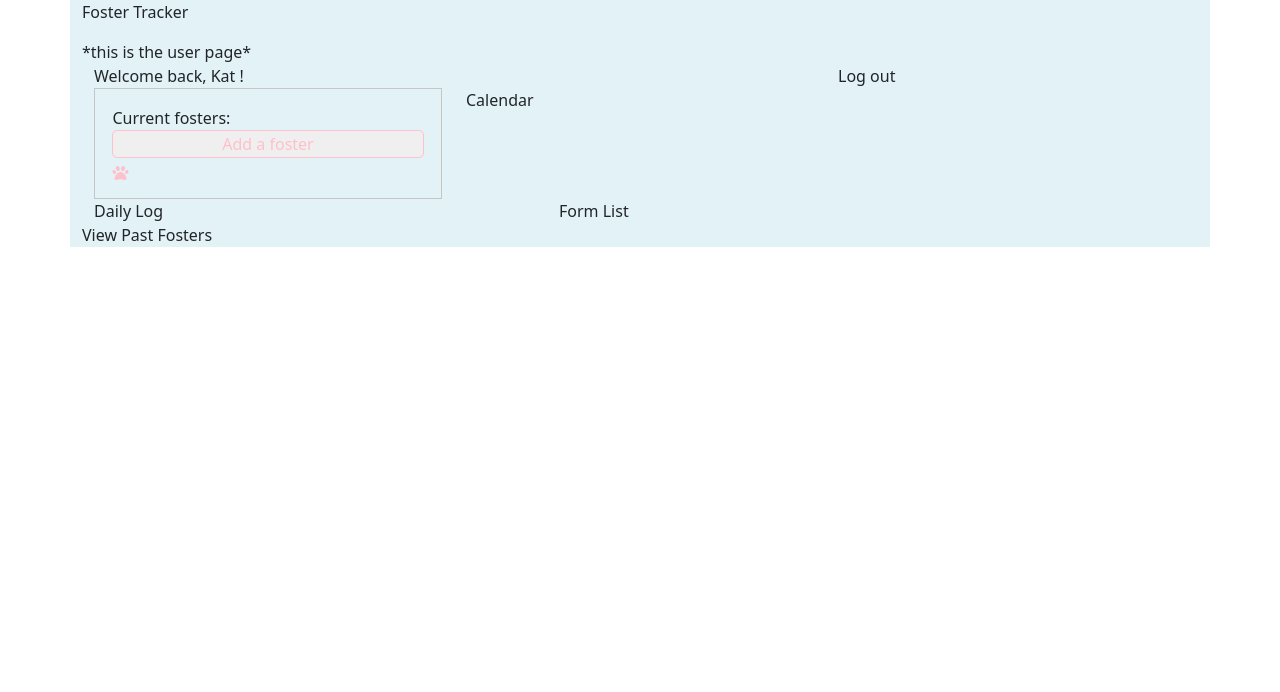
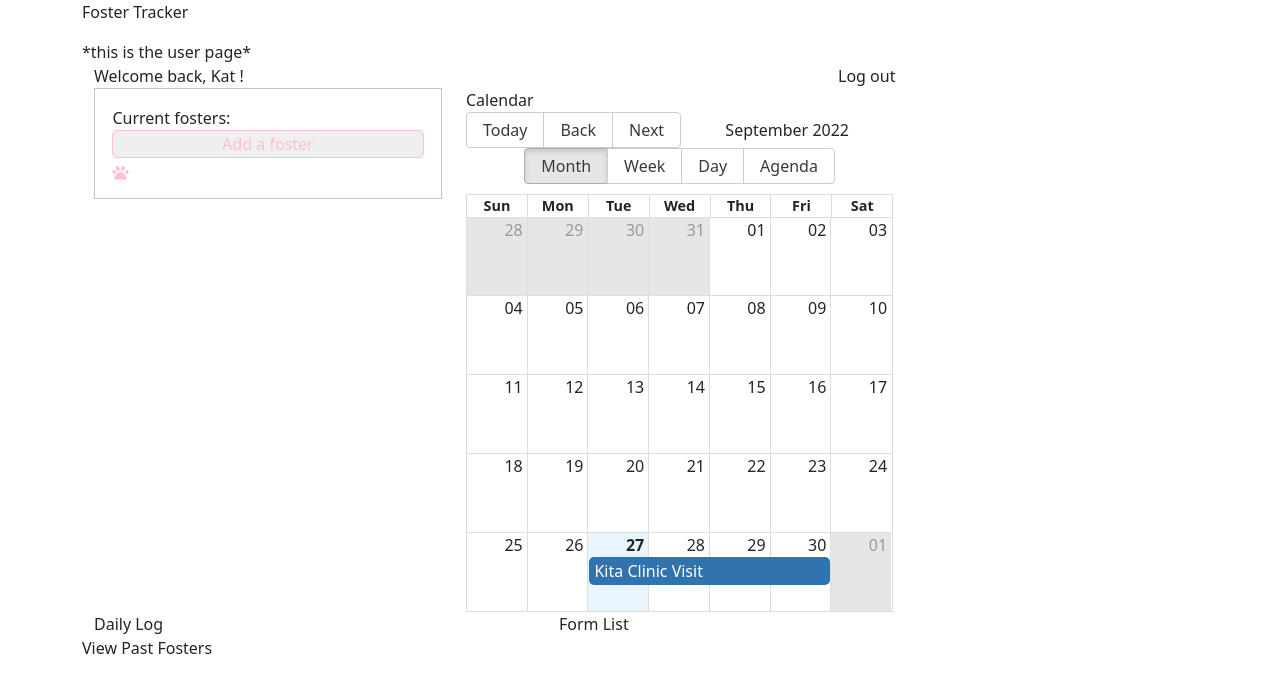
Before and after one commit to katto030/Whiskrr, a React (Create React App) app: page / in a window 1280 px wide. Shown: the top 692 px of the page. Built offline with nearby package versions, Linux system fonts and the light colour scheme; no server answers.

Commit message:
half calendar

```diff
--- a/public/styles.css
+++ b/public/styles.css
@@ -37,7 +37,6 @@ p, h1, h2, h3, h4, h5, h6 {
 
 
 #app {
-  background-color: rgb(226, 242, 247);
   height: 100%;
 }
 
@@ -45,6 +44,7 @@ p, h1, h2, h3, h4, h5, h6 {
 #dashboard {
   height: 100%;
 }
+
 /* -- CURRENT FOSTER -- */
 #curr-foster {
   border: 0.5px solid rgb(197, 197, 197);
--- a/src/components/User.tsx
+++ b/src/components/User.tsx
@@ -8,7 +8,7 @@ interface Props {
   user: string;
 }
 
-const db_api = 'http://localhost:8080/fosters';
+const db_api = 'http://localhost:3000/fosters';
 
 interface DataCtxInterface {
   data: {[key: string]: any;}[];
--- a/src/components/dashboard/Dashboard.tsx
+++ b/src/components/dashboard/Dashboard.tsx
@@ -1,5 +1,5 @@
 import React from "react";
-import Calendar from "./dashboard-sub/Calendar";
+import CalendarApp from "./dashboard-sub/Calendar";
 import CurrentFoster from "./dashboard-sub/CurrentFoster";
 import DailyLog from "./dashboard-sub/DailyLog";
 import FormList from "./dashboard-sub/FormList";
@@ -19,7 +19,7 @@ const Dashboard: React.FC<Props> = ({ user }) => {
       </Row>
       <Row>
         <Col sm={4}><CurrentFoster /></Col>
-        <Col sm={6}><Calendar /></Col>
+        <Col sm={6}><CalendarApp /></Col>
       </Row>
       <Row>
         <Col sm={5}><DailyLog /></Col>
--- a/src/components/dashboard/dashboard-sub/Calendar.tsx
+++ b/src/components/dashboard/dashboard-sub/Calendar.tsx
@@ -1,9 +1,59 @@
-import React from "react";
+import format from "date-fns/format";
+import getDay from "date-fns/getDay";
+import parse from "date-fns/parse";
+import startOfWeek from "date-fns/startOfWeek";
+import React, { useEffect, useState } from "react";
+import { Calendar, dateFnsLocalizer } from "react-big-calendar";
+import "react-big-calendar/lib/css/react-big-calendar.css";
+import DatePicker from "react-datepicker";
+import "react-datepicker/dist/react-datepicker.css";
 
-const Calendar = () => {
+
+const locales = {
+  "en-US": require("date-fns/locale/en-US")
+};
+
+const localizer = dateFnsLocalizer({
+  format,
+  parse,
+  startOfWeek,
+  getDay,
+  locales
+})
+
+const dummy = [
+  {
+    title: "Kita Clinic Visit",
+    start: new Date(2022, 8, 27),
+    end: new Date(2022, 9, 1)
+  }
+]
+
+interface EventsInterface {
+  title: string;
+  start: Date;
+  end: Date;
+}
+
+console.log('events', dummy)
+
+const CalendarApp = () => {
+  const [events, setEvents] = useState<EventsInterface[]>([])
+  useEffect(() => {
+    setEvents(dummy);
+  }, [])
   return (
-    <div>Calendar</div>
+    <div>
+      Calendar
+      <Calendar
+        localizer={localizer}
+        events={events}
+        startAccessor="start"
+        endAccessor="end"
+        style={{height: 500, width: '80%'}}
+      />
+    </div>
   )
 }
 
-export default Calendar;
+export default CalendarApp;
```
Also changed, not shown: package.json (+6 -1 lines), 2 other files (tests, documents, lock files or other folders).
